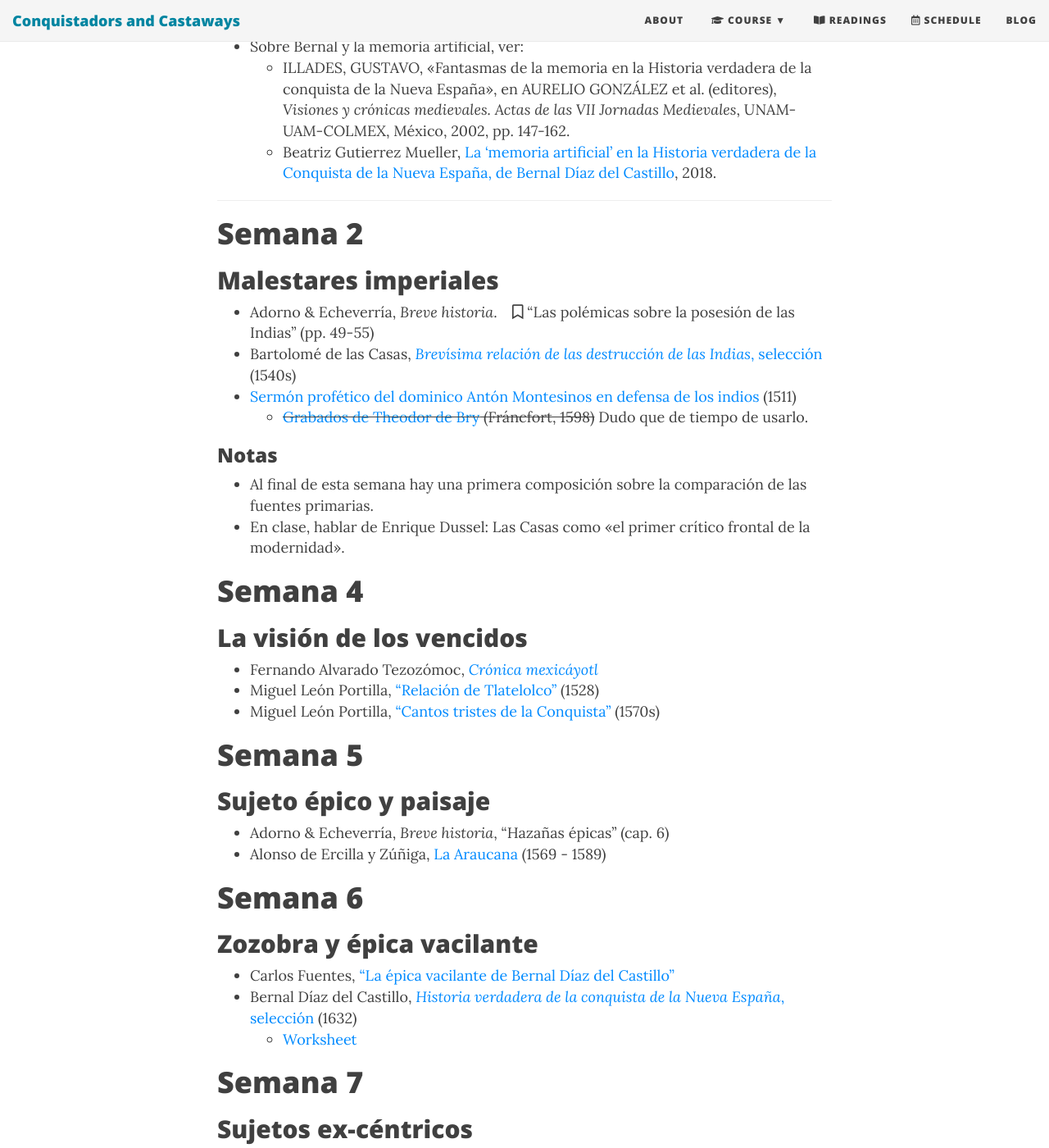
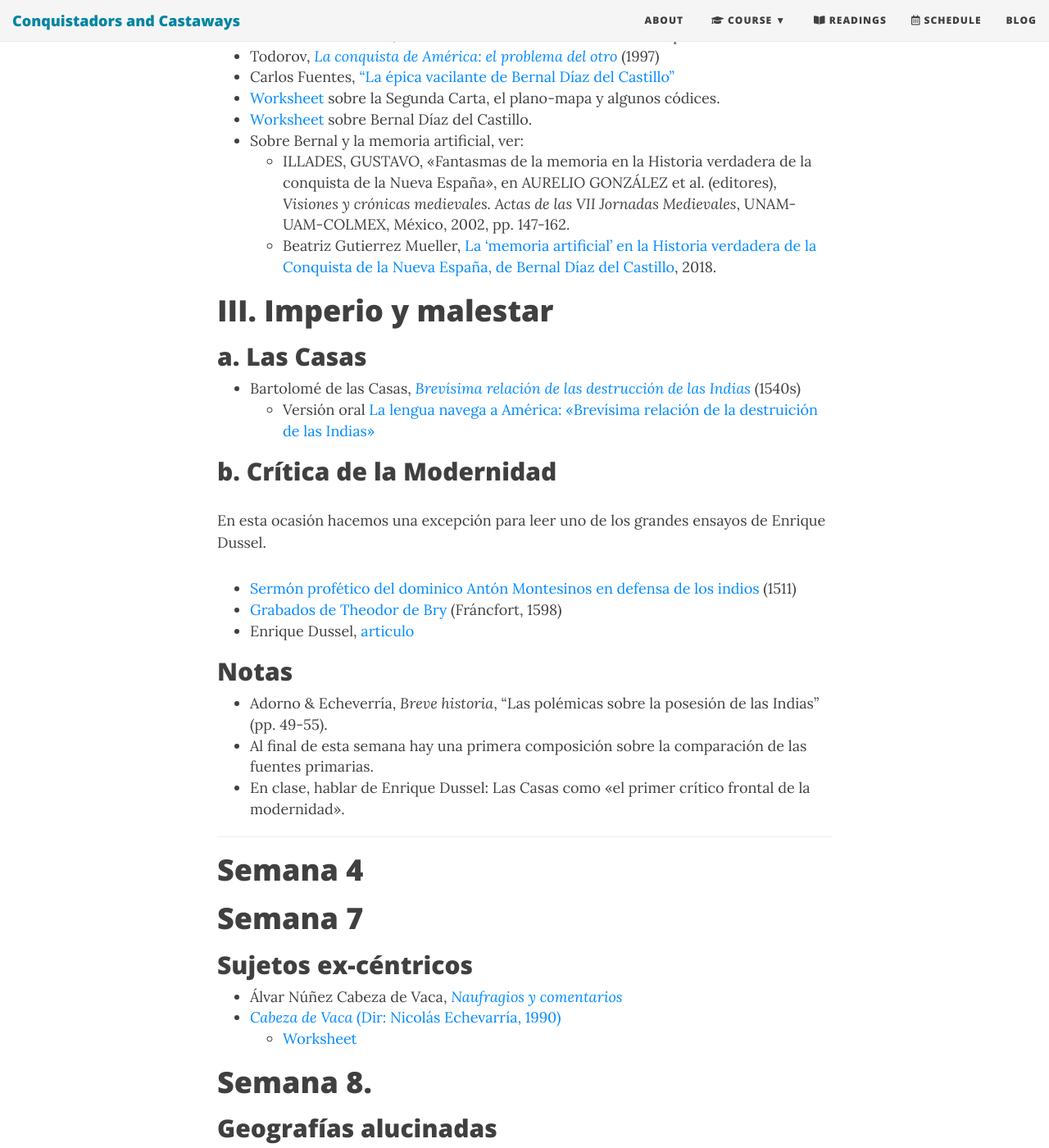
Before and after one commit to Hipomenes/ls452, a Jekyll site: the page built from syllabus-cronica-2023.md, in a window 1280 px wide and 1400 px high, scrolled down 3808 px. Shown: the whole window at 82% size. Built offline with Jekyll 4.4.1, drawn with Linux system fonts in a browser that asks for light colours; nearby versions of some CDN libraries; some of the changed text lies outside the part shown.

Commit message:
Update syllabus-cronica-2023.md

```diff
--- a/syllabus-cronica-2023.md
+++ b/syllabus-cronica-2023.md
@@ -68,57 +68,53 @@ Introducción a la clase. Descripción de los temas, lecturas e ideas principale
 - Bernal Díaz del Castillo, [*Historia verdadera de la conquista de la Nueva Españá*]()
     - Versión oral: [La lengua navega a América: «Historia verdadera de la conquista de la Nueva España»](https://youtu.be/u2P4MuzGPOs?si=GslarjOPCa5Glvtn)
 
-## c. Visión de los vencidos
+## c. Una historia nahuatl de la Conquista
 
 - Fray Bernardino de Sahagún, [Libro XII del Códice Florentino]()
+
+##  d. La visión de los vencidos
+
+- Fernando Alvarado Tezozómoc, [*Crónica mexicáyotl*]()
+- Miguel León Portilla, ["Relación de Tlatelolco"]() (1528)
+- Miguel León Portilla, ["Cantos tristes de la Conquista"]() (1570s)
 
 ## Notas
 
 - Adorno & Echeverría, [*Breve historia de la literatura colonial*]() cap. 3
 - Todorov, [*La conquista de América: el problema del otro*]() (1997)
-- Carlos Fuentes, [La anti-épica]()
+- Carlos Fuentes, ["La épica vacilante de Bernal Díaz del Castillo"]()
 - [Worksheet](https://drive.google.com/file/d/1m6_r_haIUK9VUxhICVFWSy6wuNE-Dnbn/view?usp=sharing) sobre la Segunda Carta, el plano-mapa y algunos códices.
+- [Worksheet](https://drive.google.com/file/d/1AXf2w0slhJ7CflR6sBhR3OqxofZmBINP/view?usp=sharing) sobre Bernal Díaz del Castillo.
 - Sobre Bernal y la memoria artificial, ver:
     - ILLADES, GUSTAVO, «Fantasmas de la memoria en la Historia verdadera de la conquista de la Nueva España», en AURELIO GONZÁLEZ et al. (editores), *Visiones y crónicas medievales. Actas de las VII Jornadas Medievales*, UNAM-UAM-COLMEX, México, 2002, pp. 147-162.
     - Beatriz Gutierrez Mueller, [La 'memoria artificial' en la Historia verdadera de la Conquista de la Nueva España, de Bernal Díaz del Castillo](https://www.researchgate.net/publication/364227392_La_'memoria_artificial'_en_la_Historia_verdadera_de_la_Conquista_de_la_Nueva_Espana_de_Bernal_Diaz_del_Castillo), 2018.
 
+# III. Imperio y malestar
 
----
+## a. Las Casas
 
-# Semana 2
-## Malestares imperiales
+- Bartolomé de las Casas, [*Brevísima relación de las destrucción de las Indias*]() (1540s)
+    - Versión oral [La lengua navega a América: «Brevísima relación de la destruición de las Indias»](https://youtu.be/CIb-hxDTV9A?si=qbDs9A99CzznwTSL)
 
-- Adorno & Echeverría, *Breve historia*. &ensp; <i class="far fa-bookmark"></i> “Las polémicas sobre la posesión de las Indias” (pp. 49-55)
-- Bartolomé de las Casas, [*Brevísima relación de las destrucción de las Indias*, selección](https://bushare-my.sharepoint.com/:b:/g/personal/dhcg_bu_edu/EROXXtX5rRpBipr5h7EQZQMB0JXsPu7HVYA1OD25IZZm-g?e=nFArRv) (1540s)
-- [Sermón profético del dominico Antón Montesinos en defensa de los indios](https://bushare-my.sharepoint.com/:b:/g/personal/dhcg_bu_edu/EQZM1rSG12JCrckn8zCiRLIBRiLaa6Nt-Wncbn_3DVBaGQ?e=1z7D2h) (1511)
-    - ~~[Grabados de Theodor de Bry](https://commons.wikimedia.org/wiki/Category:Prints_from_Bartolom%C3%A9_de_las_Casas_Regionum) (Fráncfort, 1598)~~ Dudo que de tiempo de usarlo.
+## b. Crítica de la Modernidad
 
-### Notas
+En esta ocasión hacemos una excepción para leer uno de los grandes ensayos de Enrique Dussel.
 
+- [Sermón profético del dominico Antón Montesinos en defensa de los indios]() (1511)
+- [Grabados de Theodor de Bry](https://commons.wikimedia.org/wiki/Category:Prints_from_Bartolom%C3%A9_de_las_Casas_Regionum) (Fráncfort, 1598)
+- Enrique Dussel, [articulo]()
+
+## Notas
+
+- Adorno & Echeverría, *Breve historia*, “Las polémicas sobre la posesión de las Indias” (pp. 49-55).
 - Al final de esta semana hay una primera composición sobre la comparación de las fuentes primarias.
 - En clase, hablar de Enrique Dussel: Las Casas como «el primer crítico frontal de la modernidad».
 
 
+---
+
 
 # Semana 4
-##  La visión de los vencidos
-
-- Fernando Alvarado Tezozómoc, [*Crónica mexicáyotl*]()
-- Miguel León Portilla, ["Relación de Tlatelolco"]() (1528)
-- Miguel León Portilla, ["Cantos tristes de la Conquista"]() (1570s)
-
-# Semana 5
-## Sujeto épico y paisaje
-
-- Adorno & Echeverría, *Breve historia*, “Hazañas épicas” (cap. 6)
-- Alonso de Ercilla y Zúñiga, [La Araucana]() (1569 - 1589)
-
-# Semana 6
-## Zozobra y épica vacilante
-
-- Carlos Fuentes, ["La épica vacilante de Bernal Díaz del Castillo"]()
-- Bernal Díaz del Castillo, [*Historia verdadera de la conquista de la Nueva España*, selección]() (1632)
-    - [Worksheet](https://drive.google.com/file/d/1AXf2w0slhJ7CflR6sBhR3OqxofZmBINP/view?usp=sharing)
 
 # Semana 7
 ## Sujetos ex-céntricos
```
